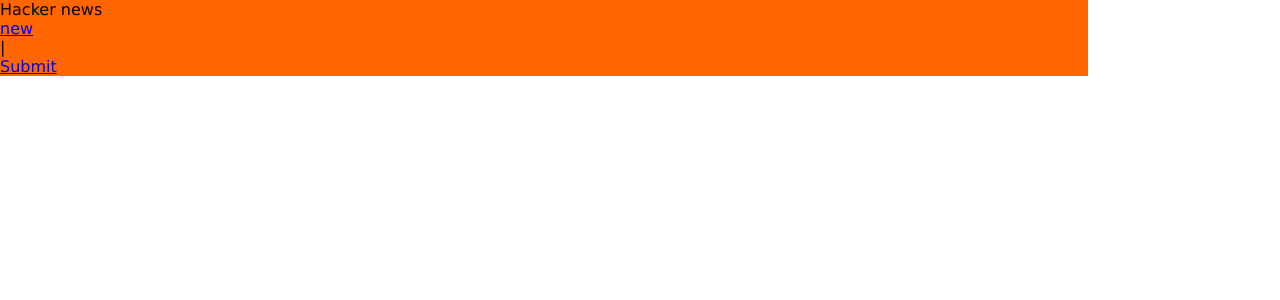
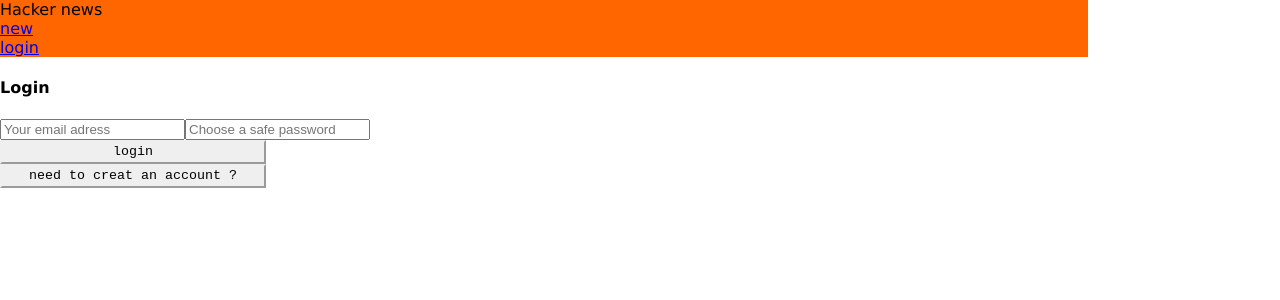
Before and after one commit to Newville23/hackernews-react-apollo, a React (Create React App) app: page /login in a window 1280 px wide. Shown: the top 300 px of the page. Built offline with nearby package versions, Linux system fonts and the light colour scheme.

Commit message:
Add authenticatios for post links

```diff
--- a/package.json
+++ b/package.json
@@ -9,6 +9,7 @@
     "@types/react-dom": "16.0.11",
     "@types/react-router-dom": "^4.3.1",
     "apollo-boost": "^0.1.27",
+    "apollo-link-context": "^1.0.14",
     "graphql": "^14.1.1",
     "react": "^16.7.0",
     "react-apollo": "^2.4.1",
--- a/src/components/App/index.tsx
+++ b/src/components/App/index.tsx
@@ -1,9 +1,9 @@
 import React, { Component } from 'react'
 import LinkList from '../LinkList'
-import styles from './styles.module.css'
 import CreateLink from '../CreateLink'
 import Header from '../Header'
 import { Switch, Route } from 'react-router-dom'
+import Login from '../Login'
 
 class App extends Component {
   public render() {
@@ -14,6 +14,7 @@
           <Switch>
             <Route exact path="/" component={LinkList} />
             <Route exact path="/create" component={CreateLink} />
+            <Route exact path="/login" component={Login} />
           </Switch>
         </div>
       </div>
--- a/src/components/Header/index.tsx
+++ b/src/components/Header/index.tsx
@@ -1,9 +1,22 @@
 import React from 'react'
 import { Link, withRouter, RouteComponentProps } from 'react-router-dom'
+import { AUTH_TOKEN } from '../../constant'
 
 interface HeaderProps extends RouteComponentProps {}
 class Header extends React.Component<HeaderProps> {
+  constructor(props: HeaderProps) {
+    super(props)
+
+    this.handleLogout = this.handleLogout.bind(this)
+  }
+
+  public handleLogout() {
+    localStorage.removeItem(AUTH_TOKEN)
+    this.props.history.push('/')
+  }
+
   public render() {
+    const authToken = localStorage.getItem(AUTH_TOKEN)
     return (
       <div className="flex pa1 justify-betwen nowrap orange">
         <div className="flex flex-fixed black">
@@ -11,10 +24,25 @@
           <Link to="/" className="ml1 no-underline black">
             new
           </Link>
-          <div className="ml1">|</div>
-          <Link to="/create" className="ml1 no-underline black">
-            Submit
-          </Link>
+          {authToken && (
+            <>
+              <div className="ml1">|</div>
+              <Link to="/create" className="ml1 no-underline black">
+                Submit
+              </Link>
+            </>
+          )}
+        </div>
+        <div>
+          {authToken ? (
+            <div className="ml1 pointer black" onClick={this.handleLogout}>
+              logout
+            </div>
+          ) : (
+            <Link className="ml1 no-underline black" to="/login">
+              login
+            </Link>
+          )}
         </div>
       </div>
     )
--- /dev/null
+++ b/src/components/Login/index.tsx
@@ -0,0 +1,157 @@
+import React from 'react'
+import { Mutation } from 'react-apollo'
+import { AUTH_TOKEN } from '../../constant'
+import gql from 'graphql-tag'
+import { withRouter, RouteComponentProps } from 'react-router'
+
+const SIGN_UP_MUTATION = gql`
+  mutation SignUpMutation($email: String!, $password: String!, $name: String!) {
+    signup(email: $email, password: $password, name: $name) {
+      token
+    }
+  }
+`
+
+const LOGIN_MUTATION = gql`
+  mutation LoginMutation($email: String!, $password: String!) {
+    login(email: $email, password: $password) {
+      token
+    }
+  }
+`
+
+interface SignUpMutationType {
+  signup: {
+    token: string
+  }
+}
+
+interface SignUpMutationVariable {
+  email: string
+  password: string
+  name: string
+}
+
+interface LoginMutationType {
+  login: {
+    token: string
+  }
+}
+
+interface LoginMutationVariable {
+  email: string
+  password: string
+}
+
+interface LoginState {
+  login: boolean
+  email: string
+  password: string
+  name: string
+}
+
+class LoginMutation extends Mutation<LoginMutationType, LoginMutationVariable> {}
+class SignUpMutation extends Mutation<SignUpMutationType, SignUpMutationVariable> {}
+
+interface Loginprops extends RouteComponentProps {}
+
+class Login extends React.Component<Loginprops, LoginState> {
+  constructor(props: Loginprops) {
+    super(props)
+
+    this.state = {
+      login: true,
+      email: '',
+      password: '',
+      name: ''
+    }
+    this.onChange = this.onChange.bind(this)
+    this.handleConfirm = this.handleConfirm.bind(this)
+  }
+
+  public onChange(e: React.ChangeEvent<HTMLInputElement>) {
+    const target = e.target
+
+    this.setState({
+      [target.name]: target.value
+    } as React.ComponentState)
+  }
+
+  public handleConfirm(data: any) {
+    const { token } = this.state.login ? data.login : data.signup
+
+    this.saveUserData(token)
+    this.props.history.push('/')
+  }
+
+  private saveUserData(token: string) {
+    localStorage.setItem(AUTH_TOKEN, token)
+  }
+
+  public render() {
+    const { login, email, password, name } = this.state
+    return (
+      <div className="loginContainer">
+        <h4 className="mv3">{login ? 'Login' : 'Sign Up'}</h4>
+        <div className="flex flex-column">
+          {!login && (
+            <input
+              name="name"
+              type="text"
+              placeholder="Your name please"
+              value={name}
+              onChange={e => this.onChange(e)}
+            />
+          )}
+          <input
+            type="text"
+            name="email"
+            value={email}
+            onChange={e => this.onChange(e)}
+            placeholder="Your email adress"
+          />
+          <input
+            type="password"
+            name="password"
+            onChange={e => this.onChange(e)}
+            placeholder="Choose a safe password"
+          />
+        </div>
+
+        <div className="flex mt3">
+          {login ? (
+            <LoginMutation mutation={LOGIN_MUTATION} onCompleted={data => this.handleConfirm(data)}>
+              {LoginMutation => (
+                <div
+                  className="pointer mr2 button"
+                  onClick={() => LoginMutation({ variables: { email, password } })}
+                >
+                  login
+                </div>
+              )}
+            </LoginMutation>
+          ) : (
+            <SignUpMutation
+              mutation={SIGN_UP_MUTATION}
+              onCompleted={data => this.handleConfirm(data)}
+            >
+              {SignUpMutation => (
+                <div
+                  className="pointer mr2 button"
+                  onClick={() => SignUpMutation({ variables: { email, name, password } })}
+                >
+                  create account
+                </div>
+              )}
+            </SignUpMutation>
+          )}
+
+          <div className="pointer button" onClick={() => this.setState({ login: !login })}>
+            {login ? 'need to creat an account ?' : 'already have an account?'}
+          </div>
+        </div>
+      </div>
+    )
+  }
+}
+export default withRouter(Login)
--- /dev/null
+++ b/src/constant.ts
@@ -0,0 +1 @@
+export const AUTH_TOKEN = 'auth-token'
--- a/src/index.tsx
+++ b/src/index.tsx
@@ -7,13 +7,25 @@
 import { createHttpLink } from 'apollo-link-http'
 import { InMemoryCache } from 'apollo-cache-inmemory'
 import { BrowserRouter } from 'react-router-dom'
+import { setContext } from 'apollo-link-context'
+import { AUTH_TOKEN } from './constant'
 
 const httpLink = createHttpLink({
   uri: 'http://localhost:4000'
 })
 
+const authLink = setContext((_, { headers }) => {
+  const token = localStorage.getItem(AUTH_TOKEN)
+  return {
+    headers: {
+      ...headers,
+      authorization: token ? `Bearer ${token}` : ''
+    }
+  }
+})
+
 const client = new ApolloClient({
-  link: httpLink,
+  link: authLink.concat(httpLink),
   cache: new InMemoryCache()
 })
 
```
Also changed, not shown: 2 other files (tests, documents, lock files or other folders).
